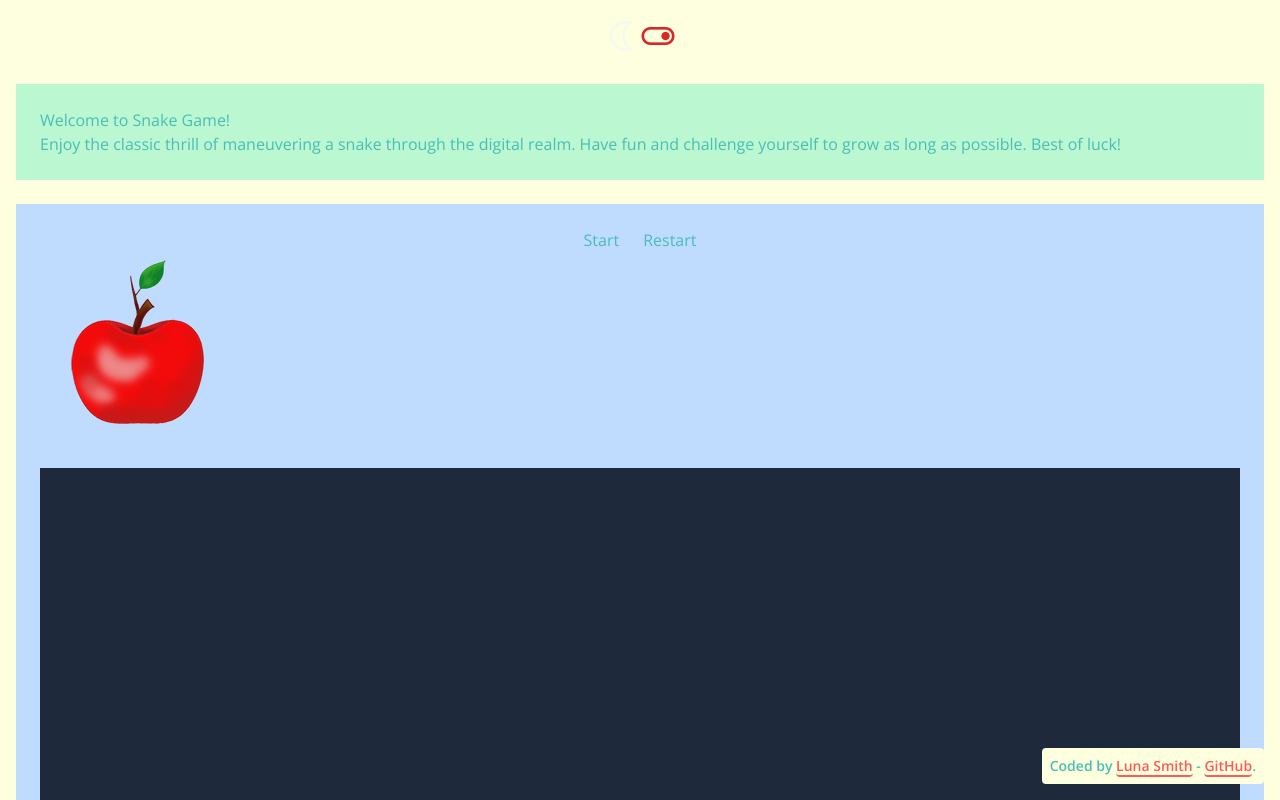
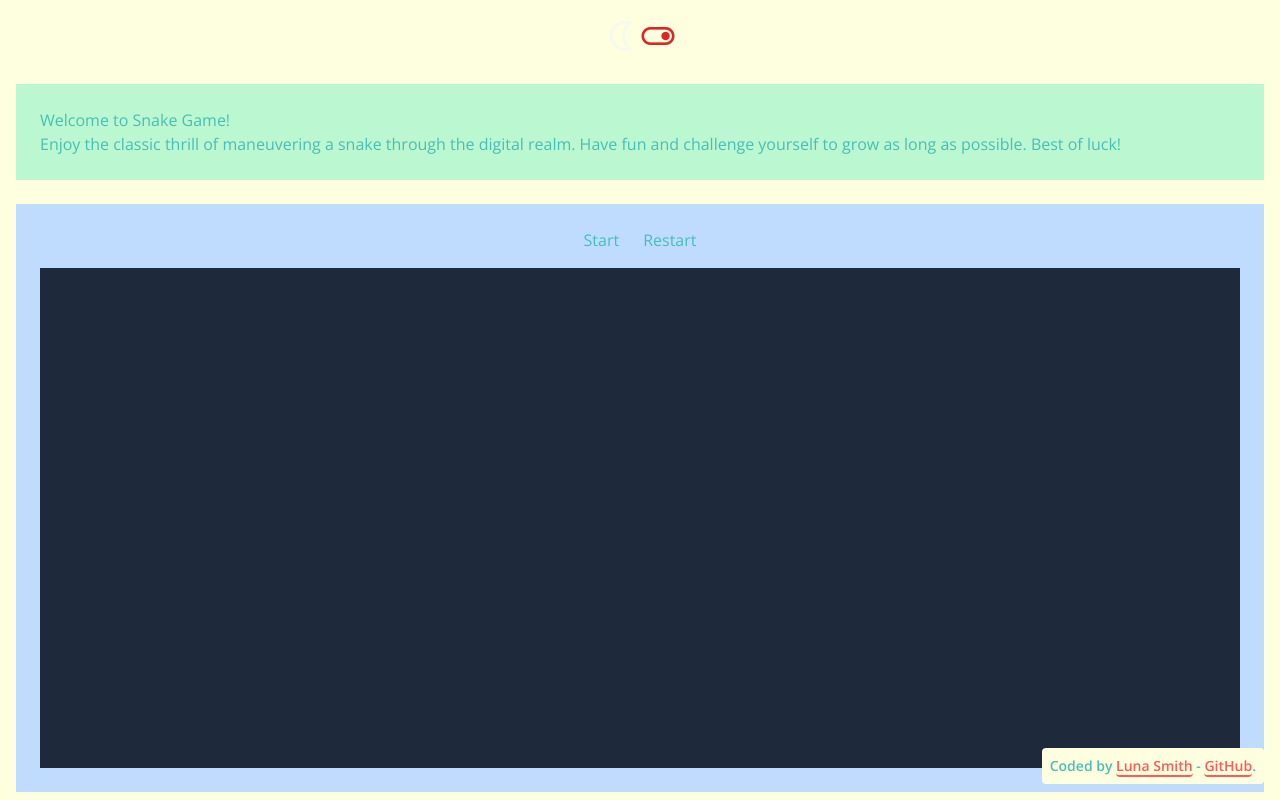
Before and after one commit to Lu-Smith/snake_game_vue_tailwindcss, a Vue app: page / in a window 1280 px wide. Shown: the top 800 px of the page. Built offline with nearby package versions, Linux system fonts and the light colour scheme.

Commit message:
Fixed the issue with apple in Game.vue

```diff
--- a/src/components/Game.vue
+++ b/src/components/Game.vue
@@ -5,7 +5,6 @@
       :class="mode ? 'text-textColor' : 'text-addColor'">Start</button>
       <button :class="mode ? 'text-textColor' : 'text-addColor'">Restart</button>
     </div>
-    <img src="../assets/smallApple.png" alt="apple">
     <div class="w-full h-full mt-4 bg-red-200 flex justify-center items-center">
       <canvas
         :class="mode ? 'bg-green-200' : 'bg-slate-800'"
@@ -17,6 +16,7 @@
 
   <script lang="ts" setup>
     import { ref, onMounted, toRefs } from 'vue';
+    import Apple from '../assets/smallApple.png';
 
     defineProps(['mode']);
 
@@ -27,15 +27,13 @@
     fruitImageLoaded: ref<boolean>(false),
     });
 
-    const initialApple = ref([10, 10]);
+    const initialApple = ref([60, 20]);
     const apple = ref(initialApple);
     const fruit = new Image();
-    fruit.src = '../assets/smallApple.png';
+    fruit.src = Apple;
 
     onMounted(() => {
     const context = gameCanvas.value?.getContext('2d');
-
-    console.log(fruit.src);
 
     if (context) {
         // context.fillStyle = 'green';
@@ -60,7 +58,7 @@
     const context = gameCanvas.value?.getContext('2d');
 
     if (context && fruitImageLoaded.value) {
-        context.drawImage(fruit, apple.value[0], apple.value[1], 2, 2)
+        context.drawImage(fruit, apple.value[0], apple.value[1], 18, 10)
     }
     };
 </script>
```
